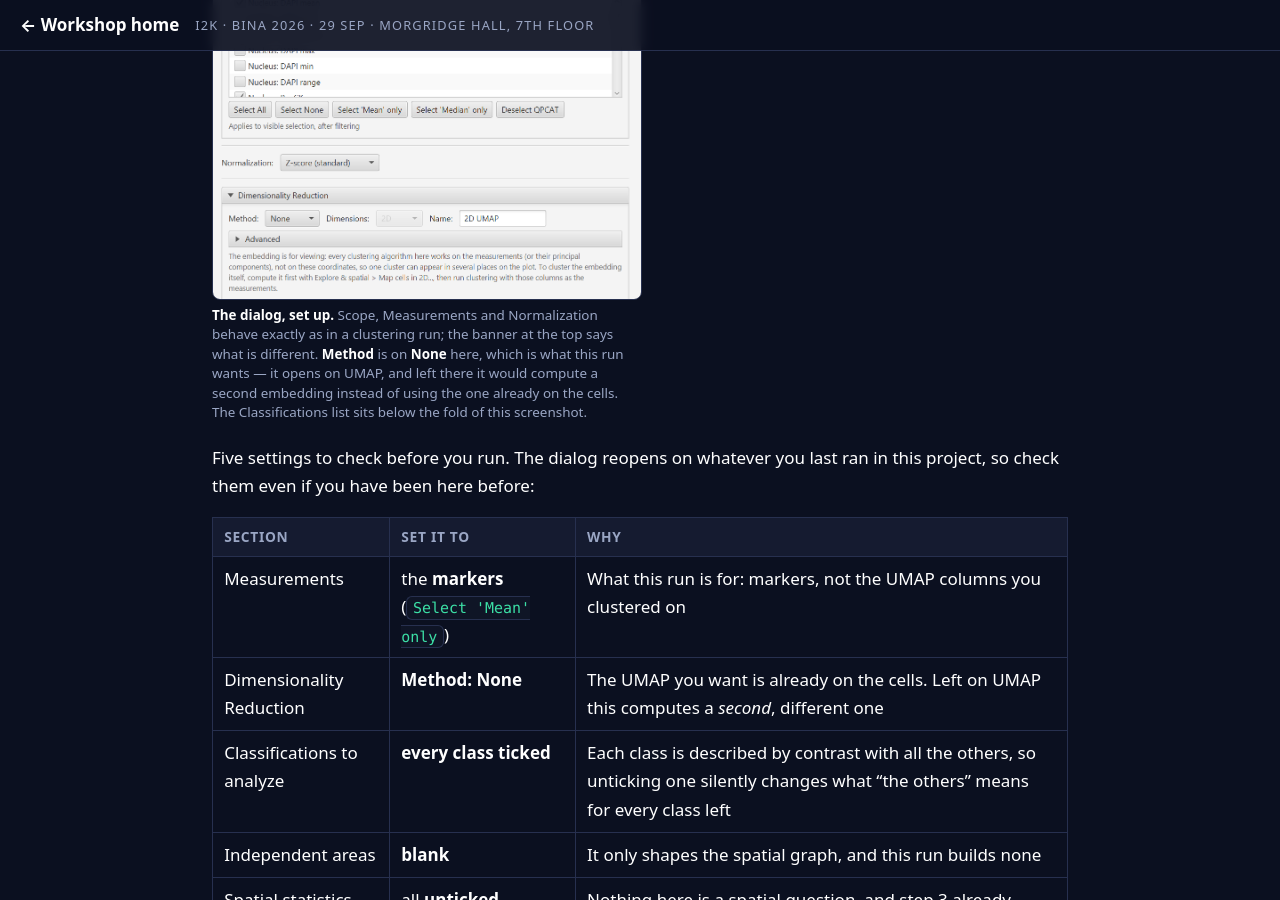
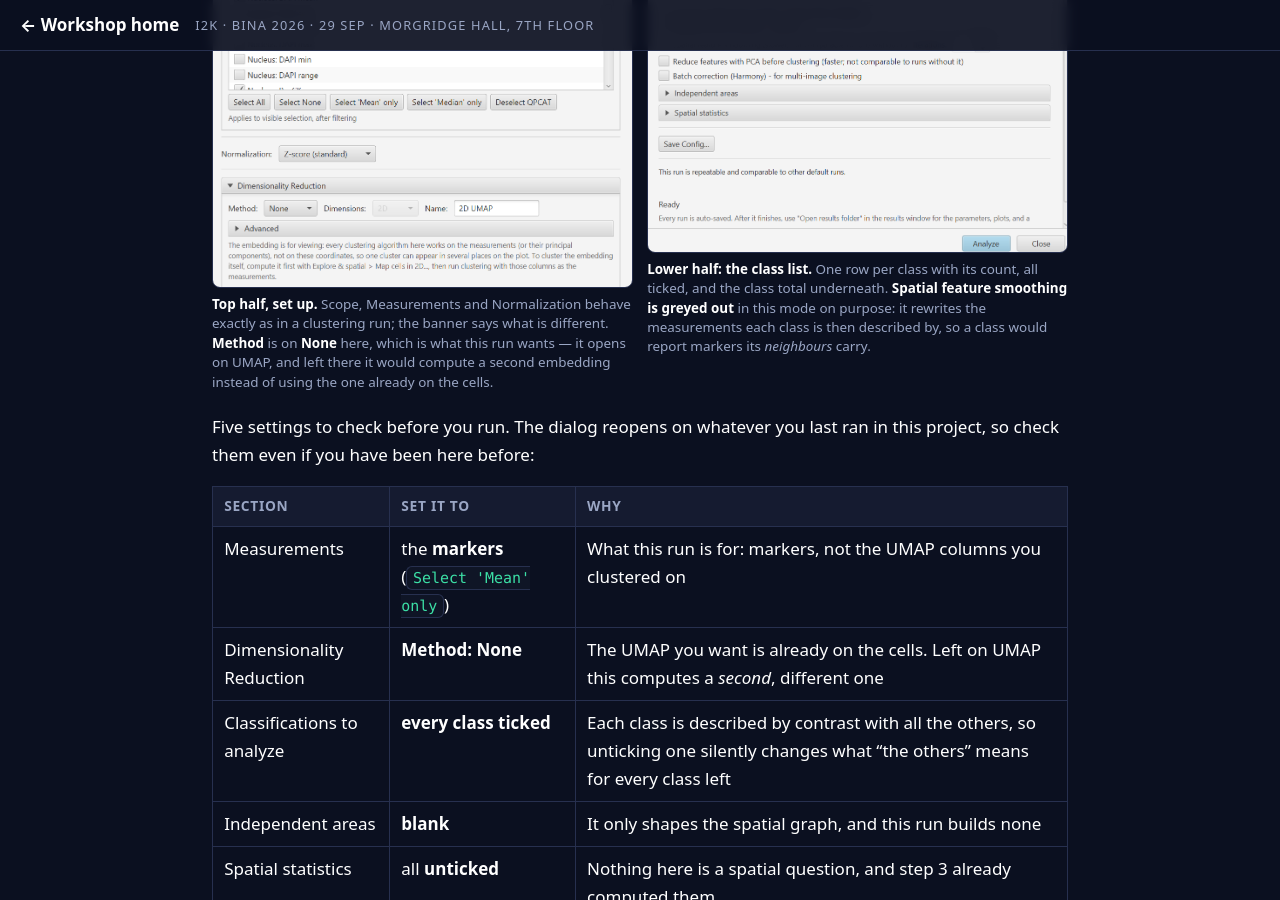
Before and after one commit to MichaelSNelson/BINA-I2K-2026-QuPath-Extensions, a Jekyll site: the page built from docs/03-qp-cat-cell-analysis-tools.md, in a window 1280 px wide and 900 px high, scrolled down 10527 px. Built offline with Jekyll 4.4.1, drawn with Linux system fonts in a browser that asks for light colours.

Commit message:
QP-CAT guide: pair the analyze-existing dialog shots, top half and class list
The second screenshot shows what the first could not: the Classifications to
analyze section, one row per class with its count, all ticked, and the class
total underneath. The first caption's 'sits below the fold' note is no longer
needed.

Two figures in the shots grid renders them side by side at 421px each (505 and
469 tall), so the pair takes less vertical space than the single stretched shot
did, and both stay click-to-enlarge.

The lower-half caption picks out the one thing in the screenshot a reader would
otherwise wonder about: Spatial feature smoothing is greyed out in this mode.
That is deliberate -- smoothing rewrites the measurements each class is then
described by, so a class would report markers its neighbours carry.

Incidentally confirms the section order used in the settings table above:
Classifications to analyze, then the analysis checkboxes, then Independent
areas, then Spatial statistics. The per-class counts also sum to 11,421, the
project total the guide quotes in step 3.

Claude-Session: https://claude.ai/code/session_01TZFXuLKiz1DgbomrTgfDTw

```diff
--- a/docs/03-qp-cat-cell-analysis-tools.md
+++ b/docs/03-qp-cat-cell-analysis-tools.md
@@ -468,13 +468,19 @@ results window: **Heatmap**, **Marker Rankings**, **Marker Fingerprints** and th
 removed.
 
 <div class="shots" markdown="0">
-<figure style="max-width:430px">
-<img src="../images/qp-cat/analyze-current.png" alt="The Analyze current cell classifications dialog. A banner reads: analyse the classifications already on the cells, nothing is re-clustered and no classification is changed. Below it, Scope set to All project images (8); a Measurements list with Nucleus DAPI mean ticked and the other DAPI statistics unticked, above Select All, Select None, Select Mean only, Select Median only and Deselect QPCAT buttons; Normalization set to Z-score; and a Dimensionality Reduction section with Method set to None, which greys out the Dimensions dropdown.">
-<figcaption><b>The dialog, set up.</b> Scope, Measurements and Normalization behave exactly as
-in a clustering run; the banner at the top says what is different. <b>Method</b> is on
-<b>None</b> here, which is what this run wants &mdash; it opens on UMAP, and left there it
-would compute a second embedding instead of using the one already on the cells. The
-Classifications list sits below the fold of this screenshot.</figcaption>
+<figure>
+<img src="../images/qp-cat/analyze-current.png" alt="The top of the Analyze current cell classifications dialog. A banner reads: analyse the classifications already on the cells, nothing is re-clustered and no classification is changed. Below it, Scope set to All project images (8); a Measurements list with Nucleus DAPI mean ticked and the other DAPI statistics unticked, above Select All, Select None, Select Mean only, Select Median only and Deselect QPCAT buttons; Normalization set to Z-score; and a Dimensionality Reduction section with Method set to None, which greys out the Dimensions dropdown.">
+<figcaption><b>Top half, set up.</b> Scope, Measurements and Normalization behave exactly as in
+a clustering run; the banner says what is different. <b>Method</b> is on <b>None</b> here,
+which is what this run wants &mdash; it opens on UMAP, and left there it would compute a second
+embedding instead of using the one already on the cells.</figcaption>
+</figure>
+<figure>
+<img src="../images/qp-cat/analyze-current2.png" alt="The lower half of the same dialog. A Classifications to analyze section lists Cluster 0 through Cluster 6 with cell counts of 825, 3306, 1088, 1868, 1554, 1388 and 1392, every one ticked, with the line 7 classes found and Select all, Select none and Refresh list buttons. Below it, Generate analysis plots, Neighborhood enrichment, PCA and Batch correction are unticked, Spatial feature smoothing is greyed out, and Independent areas and Spatial statistics are collapsed. The Analyze and Close buttons sit at the bottom.">
+<figcaption><b>Lower half: the class list.</b> One row per class with its count, all ticked,
+and the class total underneath. <b>Spatial feature smoothing is greyed out</b> in this mode on
+purpose: it rewrites the measurements each class is then described by, so a class would report
+markers its <i>neighbours</i> carry.</figcaption>
 </figure>
 </div>
 
```
Also changed, not shown: images/qp-cat/analyze-current2.png (added).
